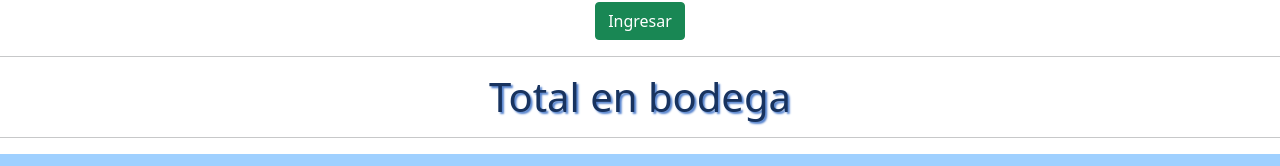
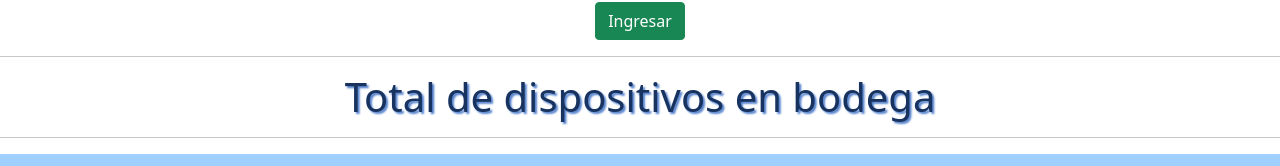
Before and after one commit to AllanDeuz/DispositivosEnBodega, a React (Create React App) app in the folder Client/: page /ingresar in a window 1280 px wide. Shown: the part 211-377 px from the top of the page. Built offline with nearby package versions, Linux system fonts and the light colour scheme; no server answers.

Commit message:
Pequeña correcion de titulo

```diff
--- a/Client/src/components/TotalEnBodega.jsx
+++ b/Client/src/components/TotalEnBodega.jsx
@@ -18,7 +18,7 @@ const TotalEnBodega = () => {
 
     return (
         <div>
-            <h1>Total en bodega</h1>
+            <h1>Total de dispositivos en bodega</h1>
             <hr/>
             <table className="table table-striped">
                 <thead>
```
